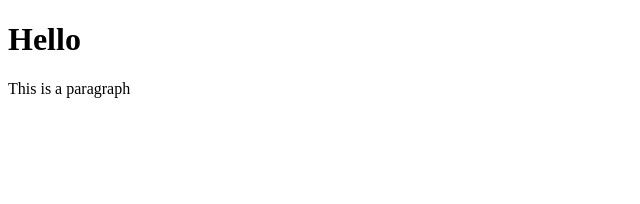
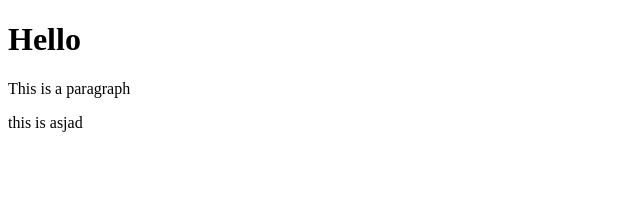
Before and after one commit to asjadezazi/coaching_frontend, a React (Vite) app in the folder coaching_frontend/: page / in a window 1280 px wide. Shown: the top 204 px of the page, without its empty margins (0-640 px from the left). Built offline with nearby package versions, Linux system fonts and the light colour scheme.

Commit message:
added para in jsx

```diff
--- a/coaching_frontend/src/App.jsx
+++ b/coaching_frontend/src/App.jsx
@@ -4,6 +4,7 @@ function App() {
     <>
      <h1>Hello</h1>
      <p>This is a paragraph</p>
+     <p>this is asjad</p>
     </>
   )
 }
```
